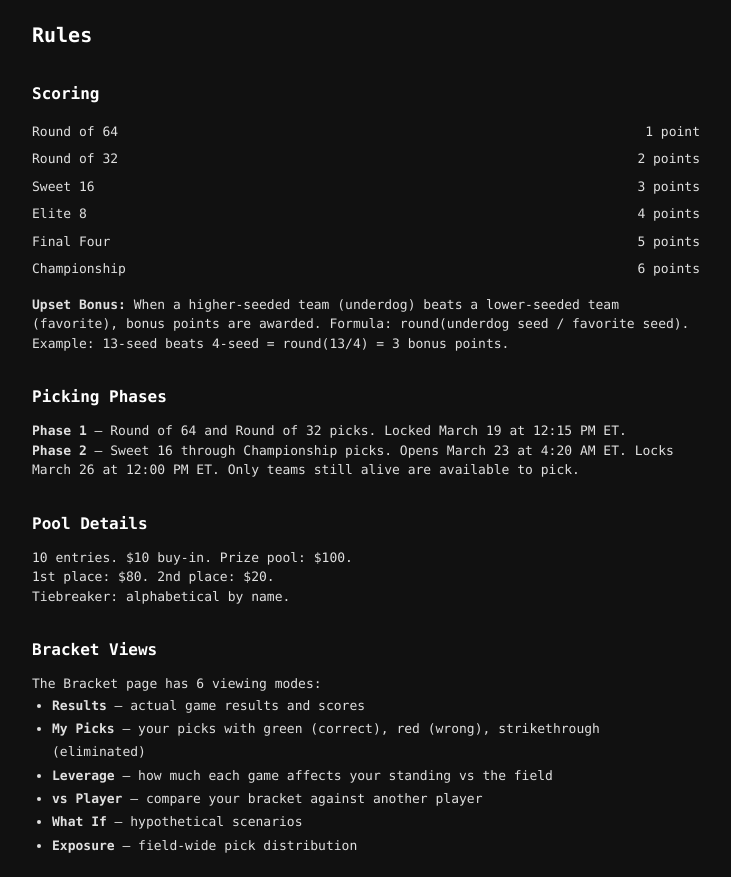
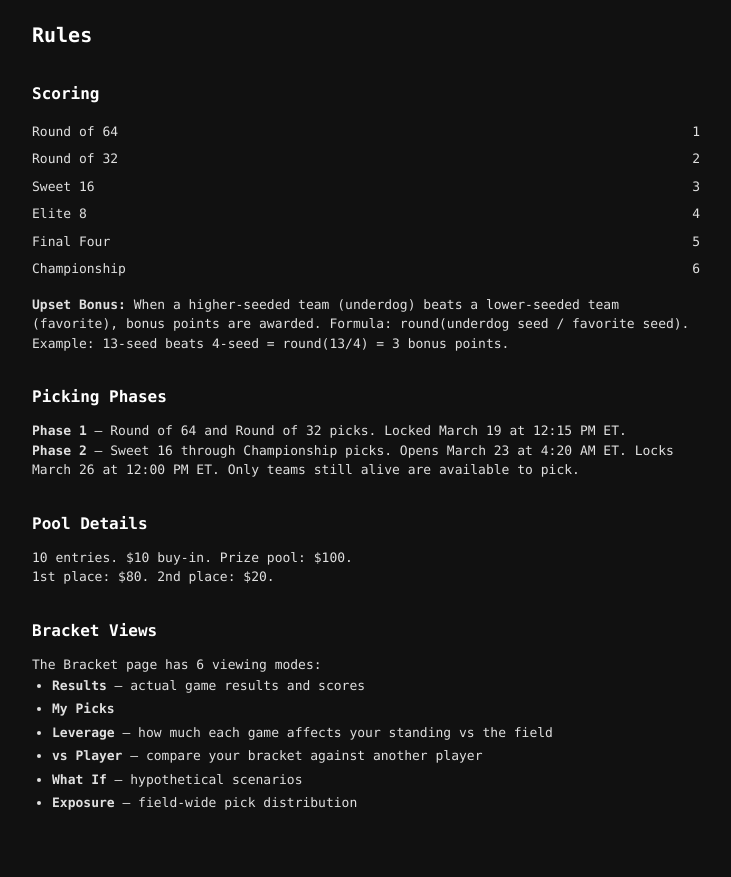
Before and after one commit to coryinsiderz/family-bracket, a Flask app: page /rules in a window 1280 px wide. Shown: the part 48-925 px from the top of the page, without its empty margins (274-1005 px from the left). After the commit the page ends 858 px from the top, so only its background shows below. Run offline with Flask 3, Linux system fonts and the light colour scheme; the visitor is signed in with stand-in values (Sample User, id 1).

Commit message:
Fix rules page formatting
Co-Authored-By: Claude Opus 4.6 <noreply@anthropic.com>

```diff
--- a/templates/rules.html
+++ b/templates/rules.html
@@ -7,12 +7,12 @@
 
     <h2 style="margin-top: 32px;">Scoring</h2>
     <table style="width: 100%; border-collapse: collapse; margin-bottom: 12px;">
-        <tr><td style="padding: 4px 0;">Round of 64</td><td style="text-align: right;">1 point</td></tr>
-        <tr><td style="padding: 4px 0;">Round of 32</td><td style="text-align: right;">2 points</td></tr>
-        <tr><td style="padding: 4px 0;">Sweet 16</td><td style="text-align: right;">3 points</td></tr>
-        <tr><td style="padding: 4px 0;">Elite 8</td><td style="text-align: right;">4 points</td></tr>
-        <tr><td style="padding: 4px 0;">Final Four</td><td style="text-align: right;">5 points</td></tr>
-        <tr><td style="padding: 4px 0;">Championship</td><td style="text-align: right;">6 points</td></tr>
+        <tr><td style="padding: 4px 0;">Round of 64</td><td style="text-align: right;">1</td></tr>
+        <tr><td style="padding: 4px 0;">Round of 32</td><td style="text-align: right;">2</td></tr>
+        <tr><td style="padding: 4px 0;">Sweet 16</td><td style="text-align: right;">3</td></tr>
+        <tr><td style="padding: 4px 0;">Elite 8</td><td style="text-align: right;">4</td></tr>
+        <tr><td style="padding: 4px 0;">Final Four</td><td style="text-align: right;">5</td></tr>
+        <tr><td style="padding: 4px 0;">Championship</td><td style="text-align: right;">6</td></tr>
     </table>
     <p><strong>Upset Bonus:</strong> When a higher-seeded team (underdog) beats a lower-seeded team (favorite), bonus points are awarded. Formula: round(underdog seed / favorite seed). Example: 13-seed beats 4-seed = round(13/4) = 3 bonus points.</p>
 
@@ -23,13 +23,12 @@
     <h2 style="margin-top: 32px;">Pool Details</h2>
     <p>10 entries. $10 buy-in. Prize pool: $100.</p>
     <p>1st place: $80. 2nd place: $20.</p>
-    <p>Tiebreaker: alphabetical by name.</p>
 
     <h2 style="margin-top: 32px;">Bracket Views</h2>
     <p>The Bracket page has 6 viewing modes:</p>
     <ul style="padding-left: 20px; line-height: 1.8;">
         <li><strong>Results</strong> — actual game results and scores</li>
-        <li><strong>My Picks</strong> — your picks with green (correct), red (wrong), strikethrough (eliminated)</li>
+        <li><strong>My Picks</strong></li>
         <li><strong>Leverage</strong> — how much each game affects your standing vs the field</li>
         <li><strong>vs Player</strong> — compare your bracket against another player</li>
         <li><strong>What If</strong> — hypothetical scenarios</li>
```
